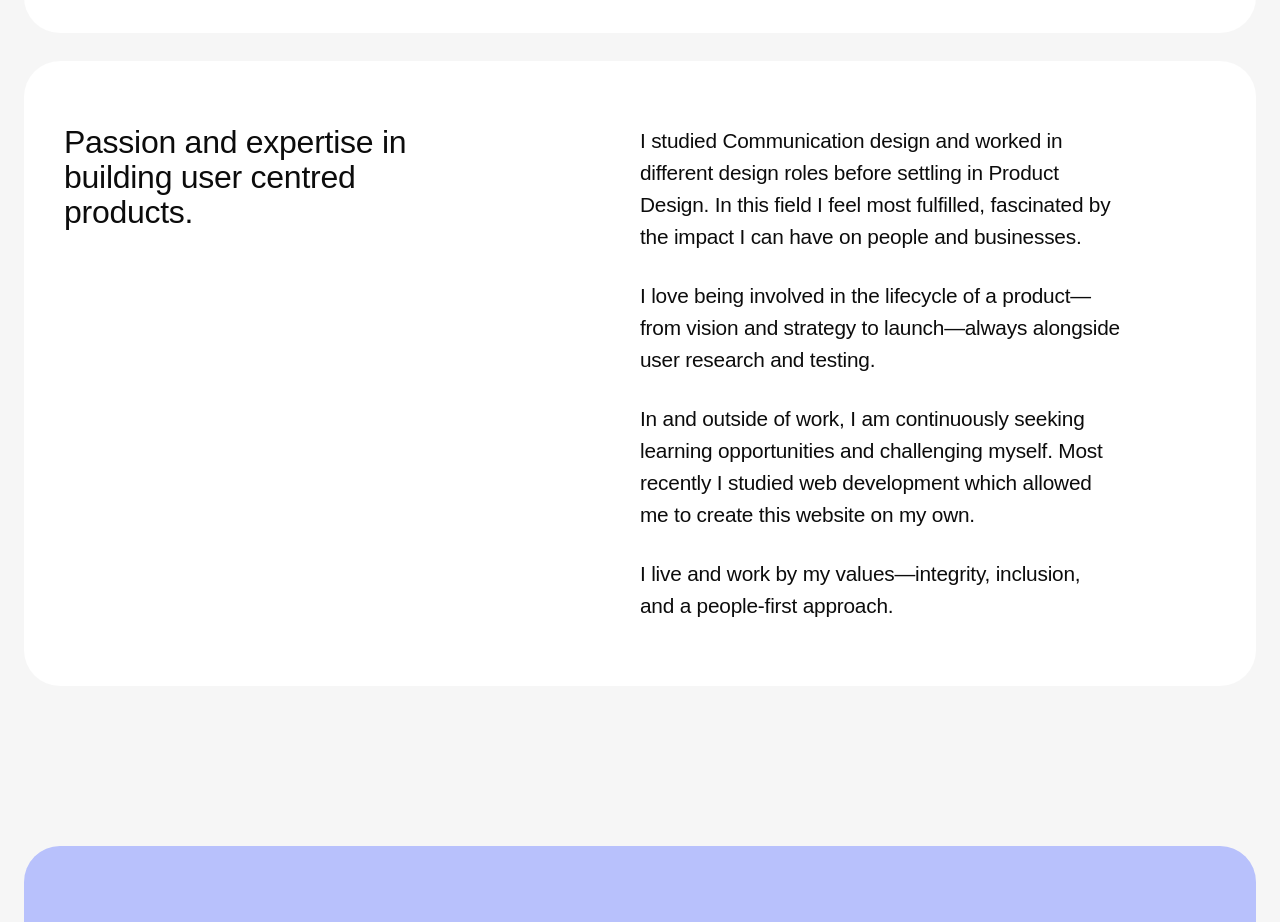
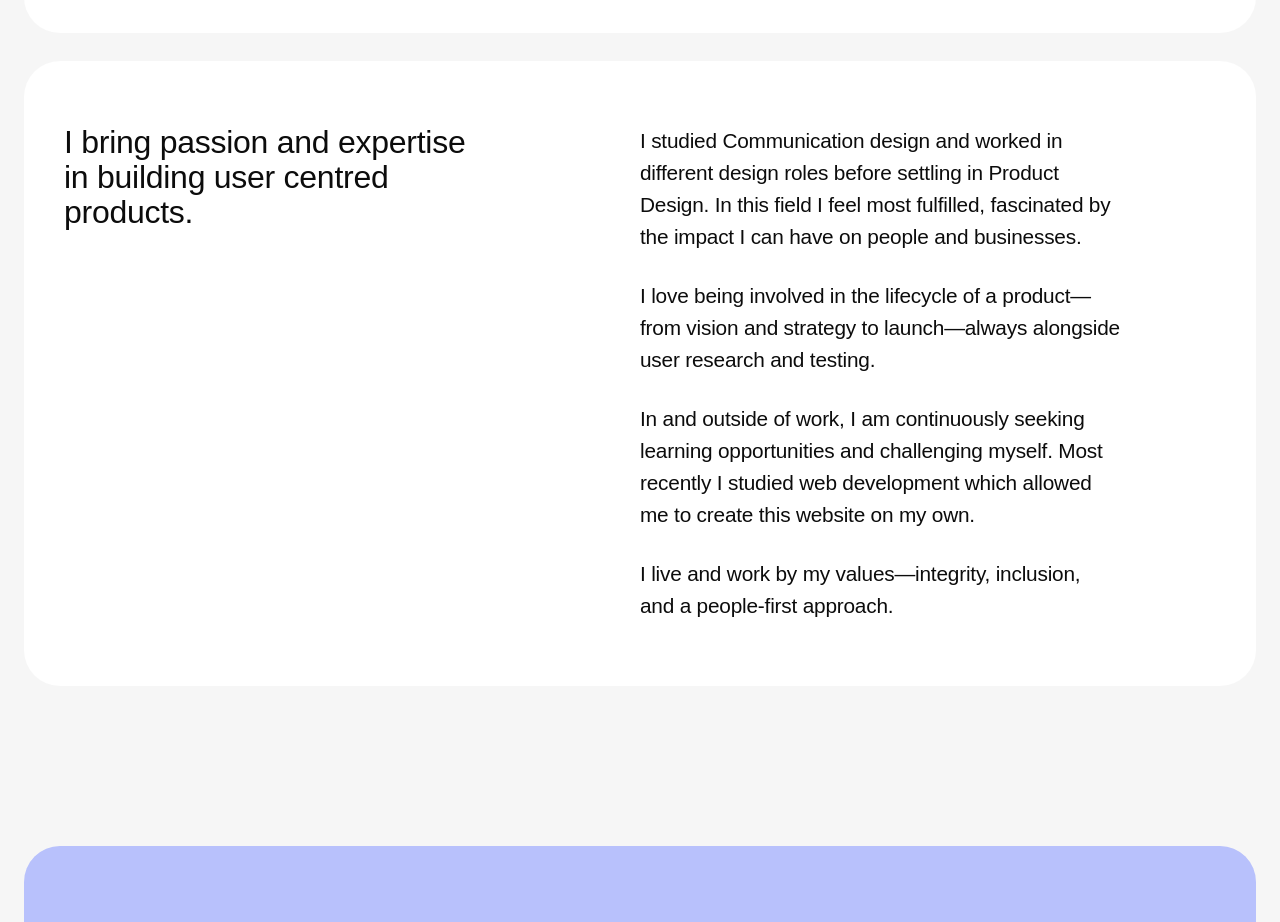
Before and after one commit to sarabrunamartins/saramartins, a plain HTML site: page index.html in a window 1280 px wide. Shown: the part 3040-3962 px from the top of the page. Drawn offline with nearby package versions, Linux system fonts and the light colour scheme; a web font is replaced by a local one.

Commit message:
Add files via upload

```diff
--- a/index.html
+++ b/index.html
@@ -386,7 +386,7 @@
 
 			<div class="d-flex flex-wrap">
 			<div class="col-md-6" style="padding-right: 15%;">
-				<h4 class="text-default-color">Passion and expertise in building user centred products.</h4>
+				<h4 class="text-default-color">I bring passion and expertise in building user centred products.</h4>
 				<div class="spacer-s"></div>
 			</div>
 			<div class="col-md-5" >
```
